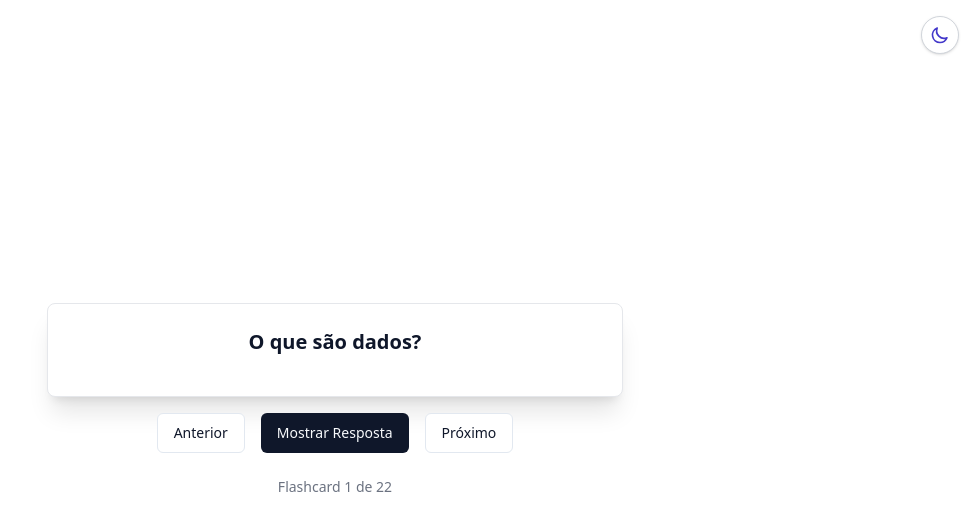
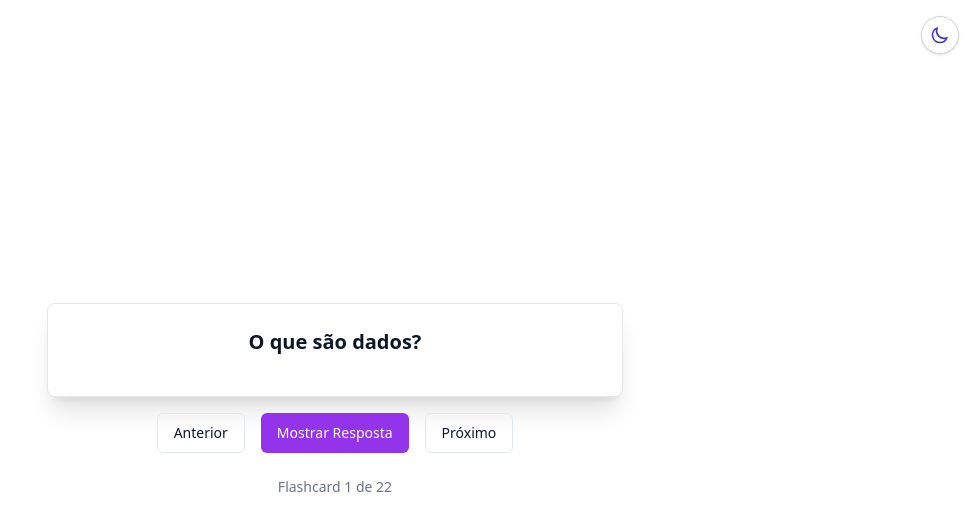
Before and after one commit to JonathanSM-dev/flashcards, a React (Create React App) app: page / in a window 1280 px wide. Shown: the top 530 px of the page, without its empty margins (305-1280 px from the left). Built offline with nearby package versions, Linux system fonts and the light colour scheme.

Commit message:
Atualização botão

```diff
--- a/src/components/ui/button.jsx
+++ b/src/components/ui/button.jsx
@@ -10,8 +10,8 @@ const Button = React.forwardRef(({
   const baseStyles = "inline-flex items-center justify-center rounded-md text-sm font-medium ring-offset-background transition-colors focus-visible:outline-none focus-visible:ring-2 focus-visible:ring-ring focus-visible:ring-offset-2 disabled:pointer-events-none disabled:opacity-50"
 
   const variants = {
-    default: "bg-primary text-primary-foreground hover:bg-primary/90 dark:bg-dark-primary dark:text-white dark:hover:bg-dark-primary/90",
-    outline: "border border-input bg-background hover:bg-accent hover:text-accent-foreground dark:border-dark-border dark:bg-dark-surface dark:text-dark-text-primary dark:hover:bg-dark-card dark:hover:text-dark-text-primary"
+    default: "bg-purple-600 text-white hover:bg-purple-700 dark:bg-dark-primary dark:text-white dark:hover:bg-dark-primary/90",
+    outline: "border border-input bg-transparent hover:bg-accent hover:text-accent-foreground dark:border-dark-border dark:bg-dark-surface dark:text-dark-text-primary dark:hover:bg-dark-card dark:hover:text-dark-text-primary"
   }
 
   const sizes = {
```
